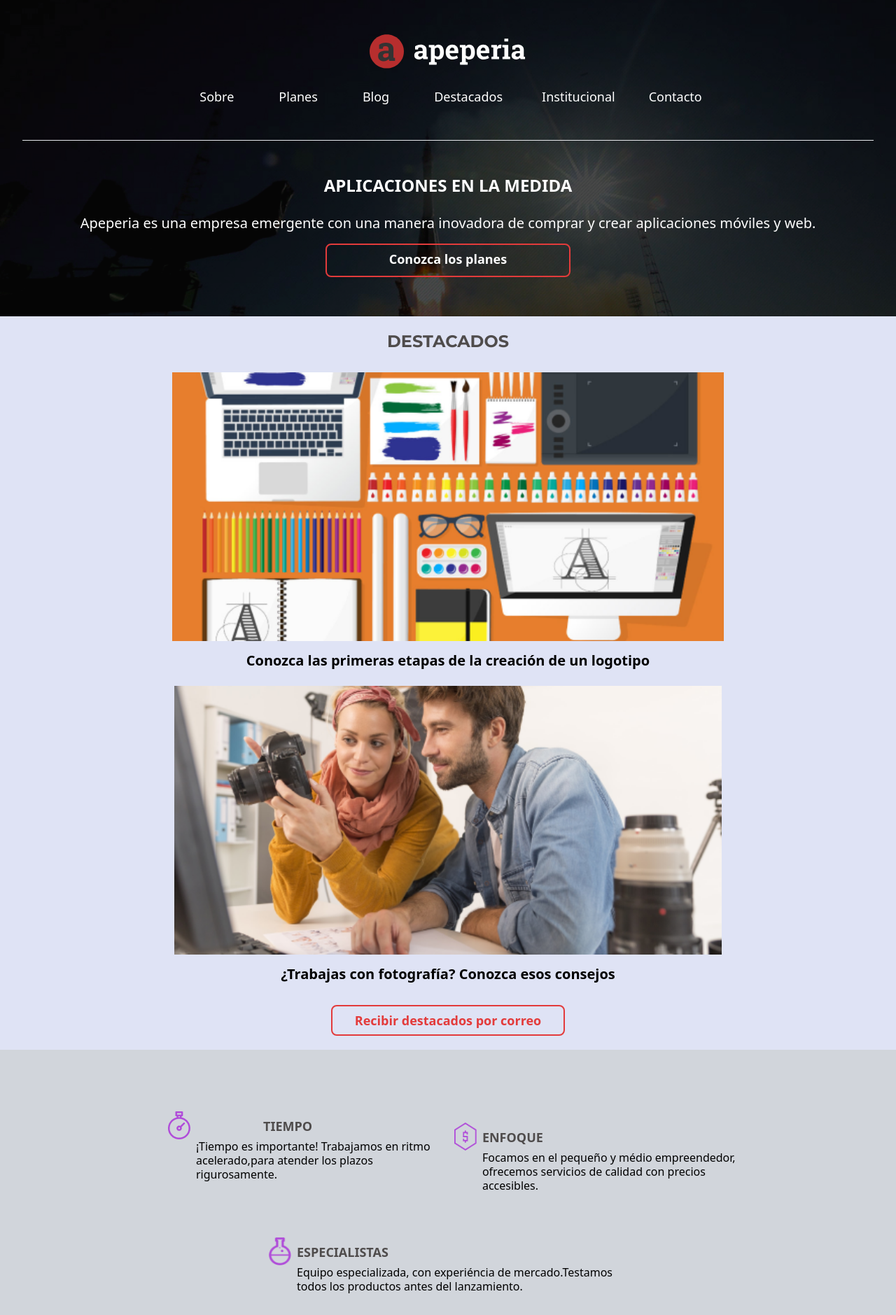
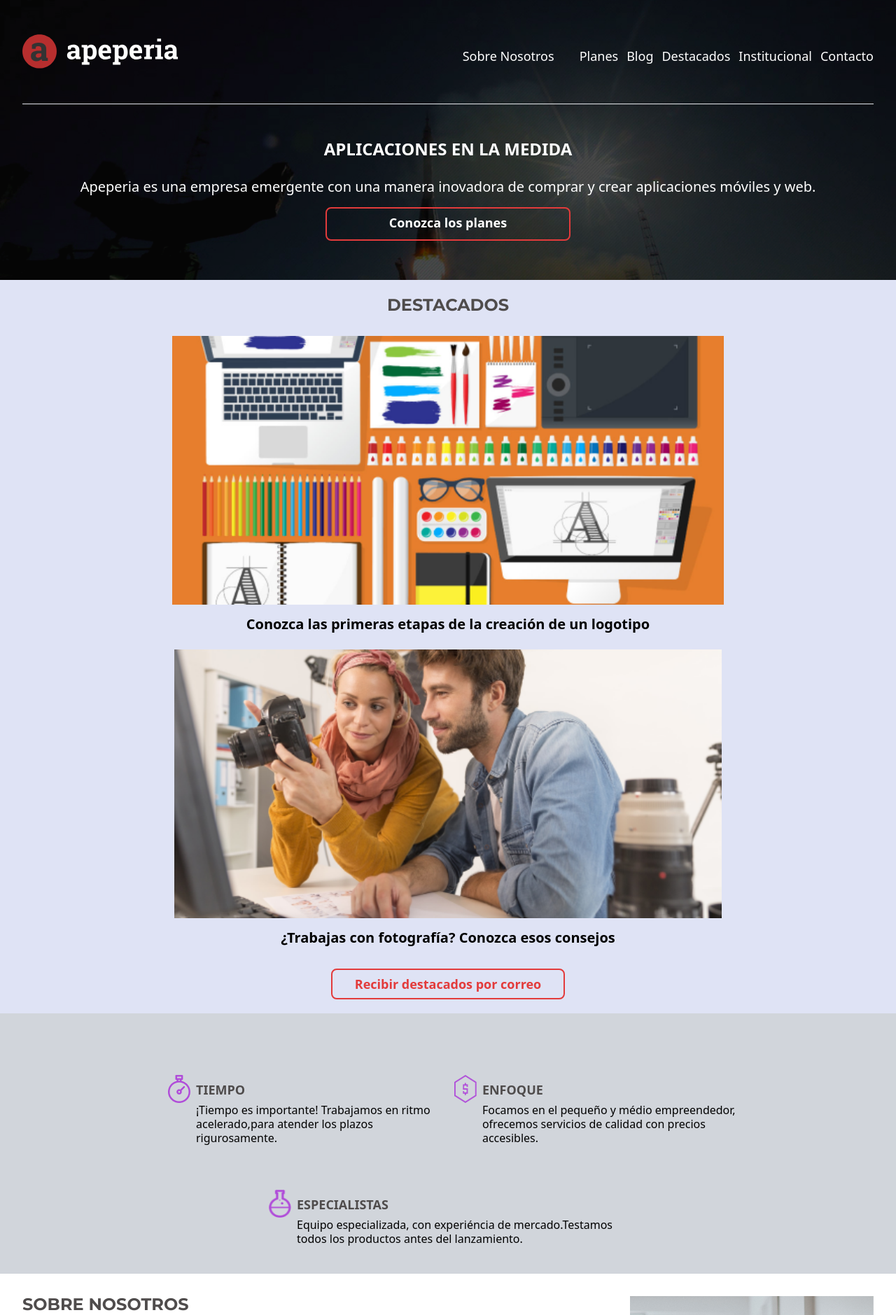
Before and after one commit to barajash70/Apeperia-Responsive, a website built with webpack: page src/index.html in a window 1280 px wide. Shown: the top 1879 px of the page at 70% size. Built offline with nearby package versions, Linux system fonts and the light colour scheme.

Commit message:
haciendo cambios en el menu

```diff
--- a/src/index.html
+++ b/src/index.html
@@ -22,14 +22,14 @@
 
 
 
-      <nav id="nav" class="bg-cover  mt-1 text-white flex flex-col items-center" >
+      <nav id="nav" class="bg-cover mt-1 text-white flex flex-col items-center lg:flex-row lg:justify-between lg:w-full" >
 
-        <img id="imgLogo" alt="Logo de Apeperia" class="w-56 ">
+        <img id="imgLogo" alt="Logo de Apeperia" class="w-56">
 
 
-        <ul class="bg-cover flex flex-wrap justify-center mt-6 font-sans font-normal text-lg ">
+        <ul class="bg-cover flex flex-wrap justify-center space-x-3 mt-6 font-sans font-normal text-lg">
 
-          <li class="mx-8"><a href="#">Sobre</a></li>
+          <li class="mx-6"><a href="#">Sobre Nosotros</a></li>
           <li class="mx-8"><a href="#">Planes</a></li>
           <li class="mx-8"><a href="#">Blog</a></li>
           <li class="mx-8"><a href="#">Destacados</a></li>
@@ -70,11 +70,12 @@
     <section class="bg-slate-100 lg:bg-gray-300 lg:bg-cover lg:h-auto p-10">
 
       <div class="flex lg:flex-row lg:justify-evenly lg:px-44  flex-col  ">
+
         <div class="font-sans text-lg leading-normal mt-2">
 
           <div class="flex ml-6 lg:mt-10">
             <img id="imgReloj" alt="tiempo" class="w-8 h-10">
-            <p class="text-ceniza flex-col flex-wrap  ml-2 mt-2 lg:px-24 font-bold">TIEMPO</p>
+            <p class="text-ceniza flex-col flex-wrap  ml-2 mt-2 font-bold">TIEMPO</p>
           </div>
           <h1 class="ml-16 font-normal text-base leading-5">
             ¡Tiempo es importante!  Trabajamos en ritmo acelerado,para atender
@@ -84,7 +85,7 @@
 
         </div>
 
-        <div class="font-sans  text-lg leading-normal mt-6">
+        <div class="font-sans  text-lg leading-normal mt-2">
 
           <div class="flex ml-6 lg:mt-10">
             <img id="imgDinero" alt="enfoque" class="w-8 h-10">
@@ -99,8 +100,8 @@
         </div>
       </div>
 
-      <div class="flex lg:flex-col lg:justify-center lg:px-80 ">
-        <div class="font-sans text-lg leading-normal mt-6">
+      <div class="flex flex-col flex-wrap justify-center  ">
+        <div class="font-sans text-lg leading-normal mt-6 lg:flex-col lg:justify-center lg:px-80 2xl:px-96 2xl:ml-28 ">
 
           <div class="flex ml-6 lg:mt-10">
             <img id="imgQuimica" alt="especialistas" class="w-8 h-10">
```
